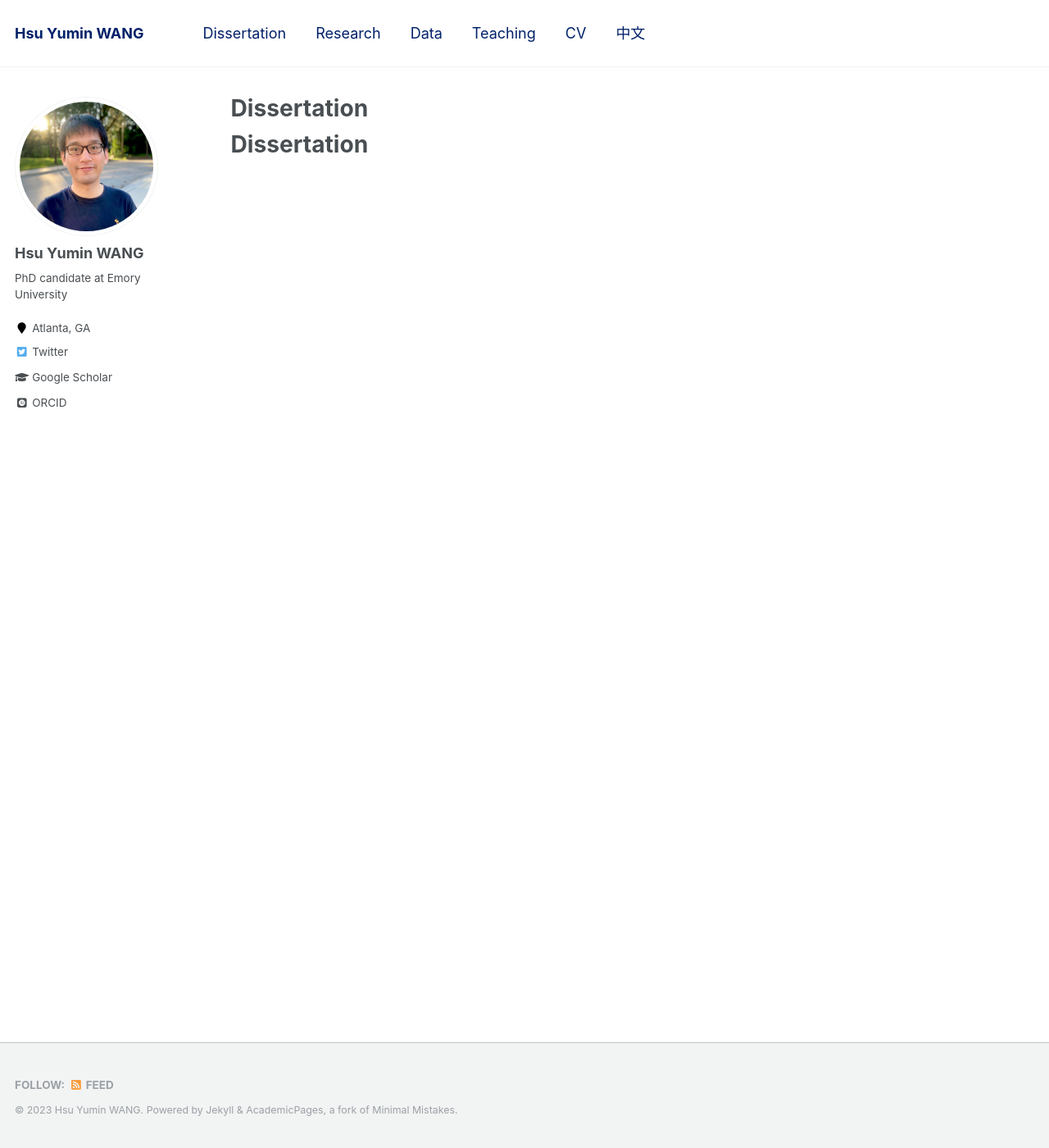
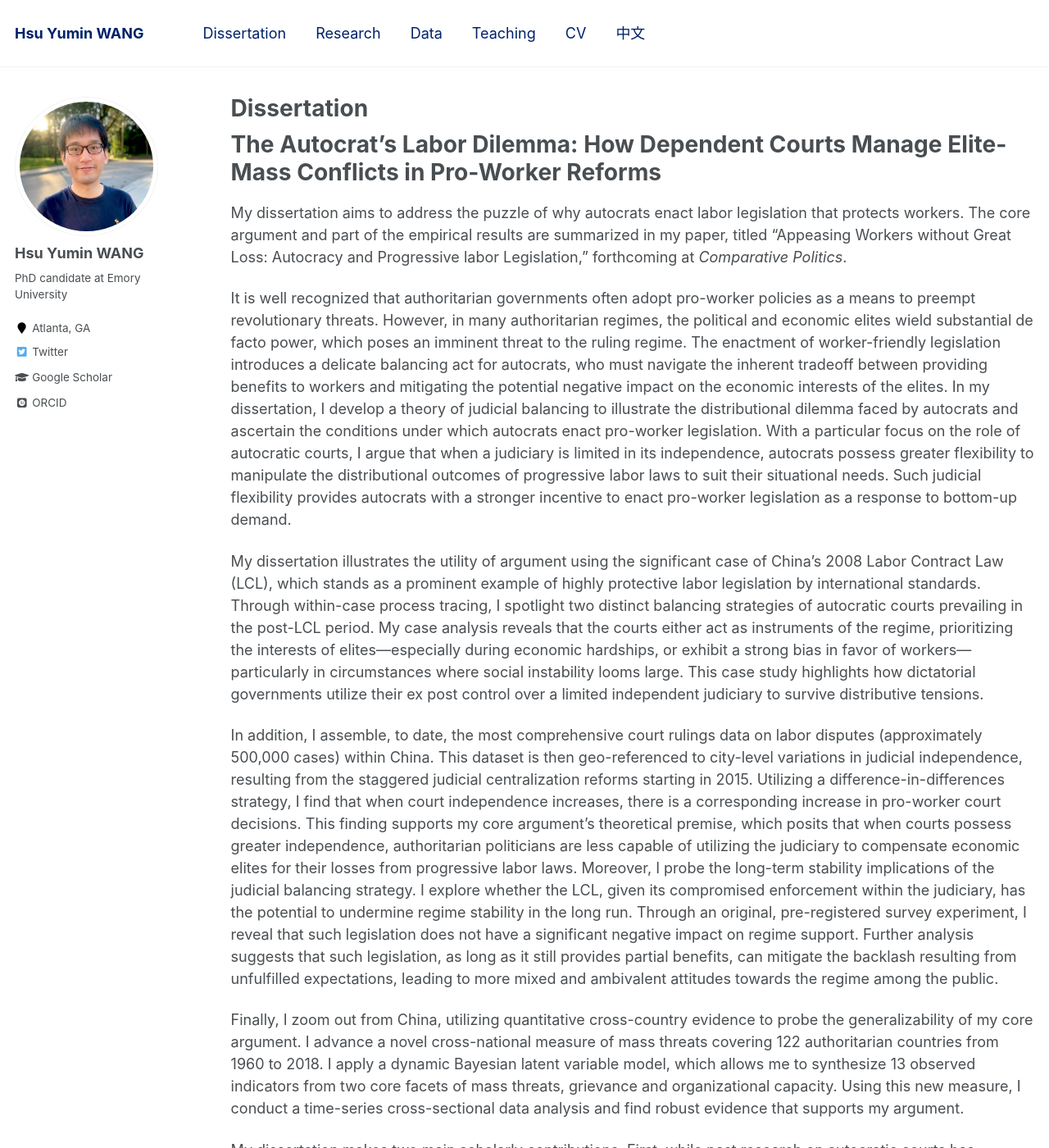
Before and after one commit to hsuyumin/hsuyumin.github.io, a Jekyll site: the page built from _pages/dissertation.md, in a window 1280 px wide and 1400 px high. Shown: the whole window at 82% size. Built offline with Jekyll 4.4.1, drawn with Linux system fonts in a browser that asks for light colours; some web fonts are replaced; some of the changed text lies outside the part shown.

Commit message:
Update dissertation.md

```diff
--- a/_pages/dissertation.md
+++ b/_pages/dissertation.md
@@ -8,4 +8,18 @@ redirect_from:
 ---
 
 
-# Dissertation
+# The Autocrat’s Labor Dilemma: How Dependent Courts Manage Elite-Mass Conflicts in Pro-Worker Reforms
+
+My dissertation aims to address the puzzle of why autocrats enact labor legislation that protects workers. The core argument and part of the empirical results are summarized in my paper, titled "Appeasing Workers without Great Loss: Autocracy and Progressive labor Legislation," forthcoming at _Comparative Politics_.
+
+It is well recognized that authoritarian governments often adopt pro-worker policies as a means to preempt revolutionary threats. However, in many authoritarian regimes, the political and economic elites wield substantial de facto power, which poses an imminent threat to the ruling regime. The enactment of worker-friendly legislation introduces a delicate balancing act for autocrats, who must navigate the inherent tradeoff between providing benefits to workers and mitigating the potential negative impact on the economic interests of the elites.
+In my dissertation, I develop a theory of judicial balancing to illustrate the distributional dilemma faced by autocrats and ascertain the conditions under which autocrats enact pro-worker legislation. With a particular focus on the role of autocratic courts, I argue that when a judiciary is limited in its independence, autocrats possess greater flexibility to manipulate the distributional outcomes of progressive labor laws to suit their situational needs. Such judicial flexibility provides autocrats with a stronger incentive to enact pro-worker legislation as a response to bottom-up demand.
+
+My dissertation illustrates the utility of argument using the significant case of China’s 2008 Labor Contract Law (LCL), which stands as a prominent example of highly protective labor legislation by international standards. Through within-case process tracing, I spotlight two distinct balancing strategies of autocratic courts prevailing in the post-LCL period. My case analysis reveals that the courts either act as instruments of the regime, prioritizing the interests of elites—especially during economic hardships, or exhibit a strong bias in favor of workers— particularly in circumstances where social instability looms large. This case study highlights how dictatorial governments utilize their ex post control over a limited independent judiciary to survive distributive tensions.
+
+In addition, I assemble, to date, the most comprehensive court rulings data on labor disputes (approximately 500,000 cases) within China. This dataset is then geo-referenced to city-level variations in judicial independence, resulting from the staggered judicial centralization reforms starting in 2015. Utilizing a difference-in-differences strategy, I find that when court independence increases, there is a corresponding increase in pro-worker court decisions. This finding supports my core argument’s theoretical premise, which posits that when courts possess greater independence, authoritarian politicians are less capable of utilizing the judiciary to compensate economic elites for their losses from progressive labor laws.
+Moreover, I probe the long-term stability implications of the judicial balancing strategy. I explore whether the LCL, given its compromised enforcement within the judiciary, has the potential to undermine regime stability in the long run. Through an original, pre-registered survey experiment, I reveal that such legislation does not have a significant negative impact on regime support. Further analysis suggests that such legislation, as long as it still provides partial benefits, can mitigate the backlash resulting from unfulfilled expectations, leading to more mixed and ambivalent attitudes towards the regime among the public.
+
+Finally, I zoom out from China, utilizing quantitative cross-country evidence to probe the generalizability of my core argument. I advance a novel cross-national measure of mass threats covering 122 authoritarian countries from 1960 to 2018. I apply a dynamic Bayesian latent variable model, which allows me to synthesize 13 observed indicators from two core facets of mass threats, grievance and organizational capacity. Using this new measure, I conduct a time-series cross-sectional data analysis and find robust evidence that supports my argument.
+
+My dissertation makes two main scholarly contributions. First, while past research on autocratic courts has predominantly emphasized their functions in terms of regime legitimation, administrative oversight, and commitment making, my work focuses on how autocratic courts help mediate elite-mass conflicts amid distributive tensions. Second, while our current understanding of institutions and redistribution revolves primarily around political and electoral institutions, I move beyond this traditional focus by highlighting the mediating role of judicial institutions in redistributive conflicts.
```
